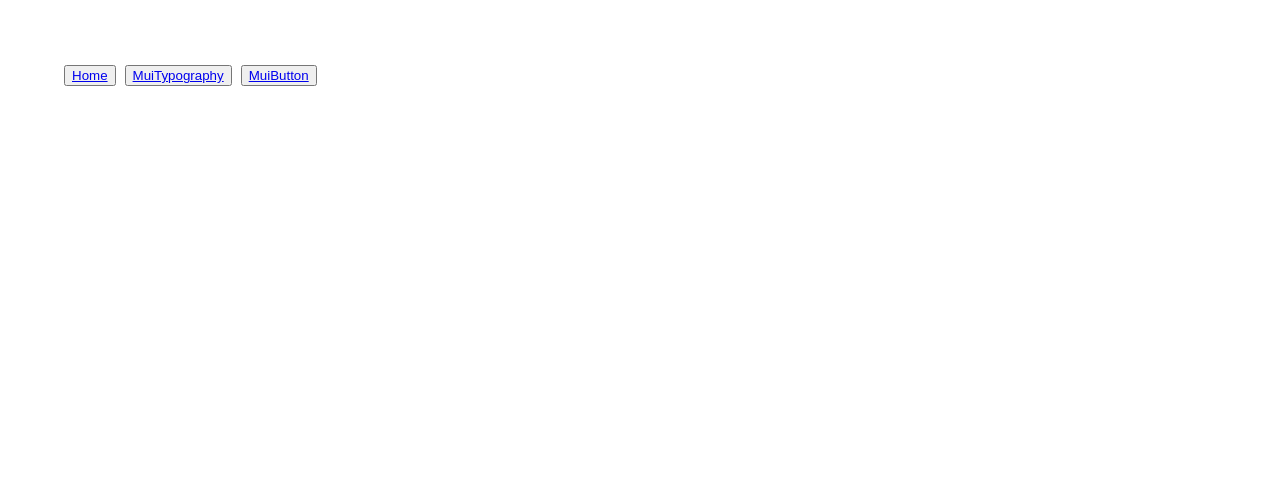
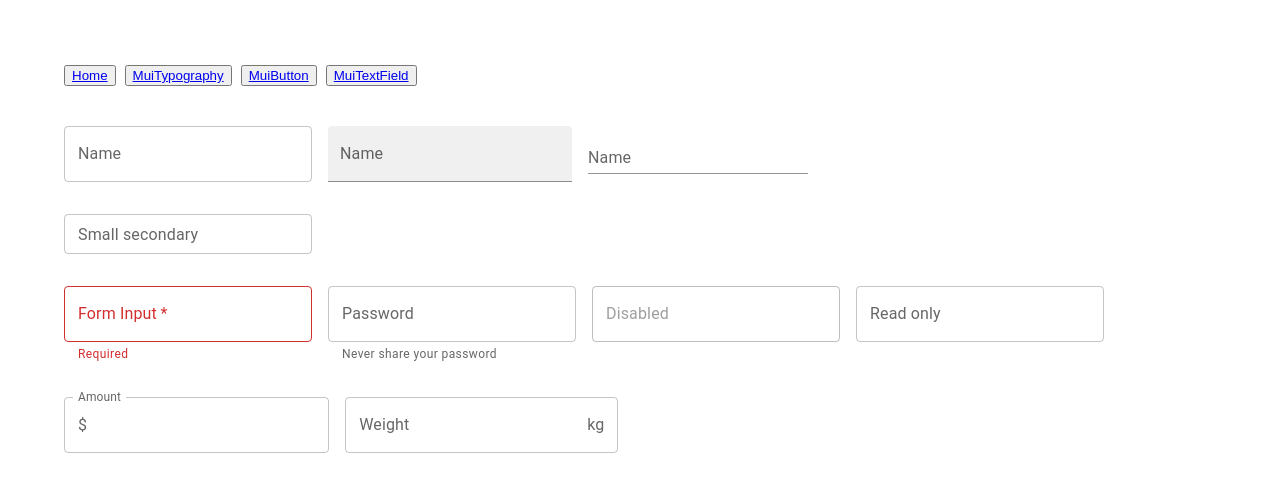
Before and after one commit to 0-mayurkaretha/React_MUI, a React (Create React App) app: page /MuiTextField in a window 1280 px wide. Shown: the top 492 px of the page. Built offline with nearby package versions, Linux system fonts and the light colour scheme.

Commit message:
Text field

```diff
--- a/src/App.tsx
+++ b/src/App.tsx
@@ -3,6 +3,7 @@ import { BrowserRouter, Routes, Route, Link } from "react-router-dom";
 import './App.css';
 import MuiTypography from './components/MuiTypography';
 import MuiButton from './components/MuiButton';
+import MuiTextField from './components/MuiTextField';
 
 function App() {
   return (
@@ -11,9 +12,11 @@ function App() {
         <button><Link to="/">Home</Link></button>&nbsp;&nbsp;
         <button><Link to="/MuiTypography">MuiTypography</Link></button>&nbsp;&nbsp;
         <button><Link to="/MuiButton">MuiButton</Link></button>&nbsp;&nbsp;
+        <button><Link to="/MuiTextField">MuiTextField</Link></button>&nbsp;&nbsp;
         <Routes>
           <Route path="/MuiTypography" element={<MuiTypography />} />
           <Route path="/MuiButton" element={<MuiButton />} />
+          <Route path="/MuiTextField" element={<MuiTextField />} />
         </Routes>
       </BrowserRouter>
     </div>
--- /dev/null
+++ b/src/components/MuiTextField.tsx
@@ -0,0 +1,50 @@
+import React, {useState} from "react"
+import { Stack, TextField, InputAdornment } from "@mui/material"
+
+const MuiTextField = () => {
+  const [value, setValue] = useState('')
+
+  return (
+    <div>
+      <br/><br/>
+
+      <Stack spacing={4}>
+        <Stack direction='row' spacing={2}>
+          <TextField label='Name' variant='outlined' />
+          <TextField label='Name' variant='filled' />
+          <TextField label='Name' variant='standard' />
+        </Stack>
+
+        <Stack direction='row' spacing={2}>
+          <TextField label='Small secondary' size='small' color='secondary' />
+        </Stack>
+
+        <Stack direction='row' spacing={2}>
+          <TextField
+            label='Form Input'
+            required
+            value={value}
+            onChange={(e) => setValue(e.target.value)}
+            error={!value}
+            helperText={!value ? 'Required' : 'valid input.'} />
+          <TextField label='Password' type='password' helperText='Never share your password' />
+          <TextField label='Disabled' disabled />
+          <TextField label='Read only' inputProps={{ readOnly : true}} />
+        </Stack>
+
+        <Stack direction='row' spacing={2}>
+          <TextField
+            label='Amount'
+            InputProps={{startAdornment: <InputAdornment position='start' >$</InputAdornment>}}
+            />
+          <TextField
+            label='Weight'
+            InputProps={{endAdornment: <InputAdornment position='end' >kg</InputAdornment>}}
+            />
+        </Stack>
+      </Stack>
+    </div>
+  )
+};
+
+export default MuiTextField;
```
